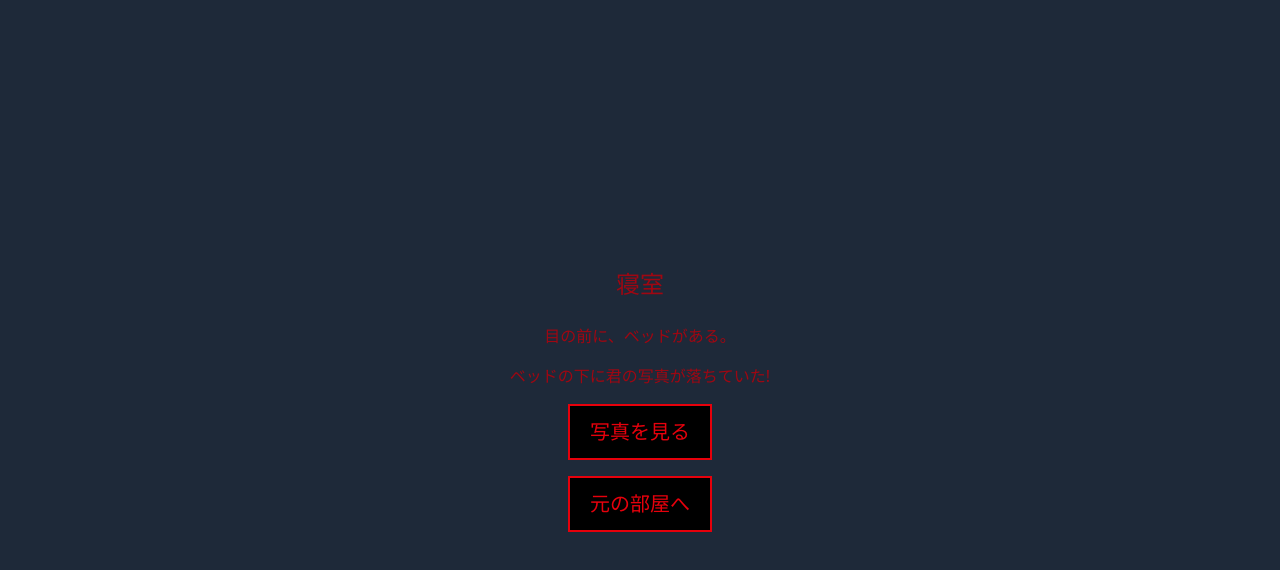
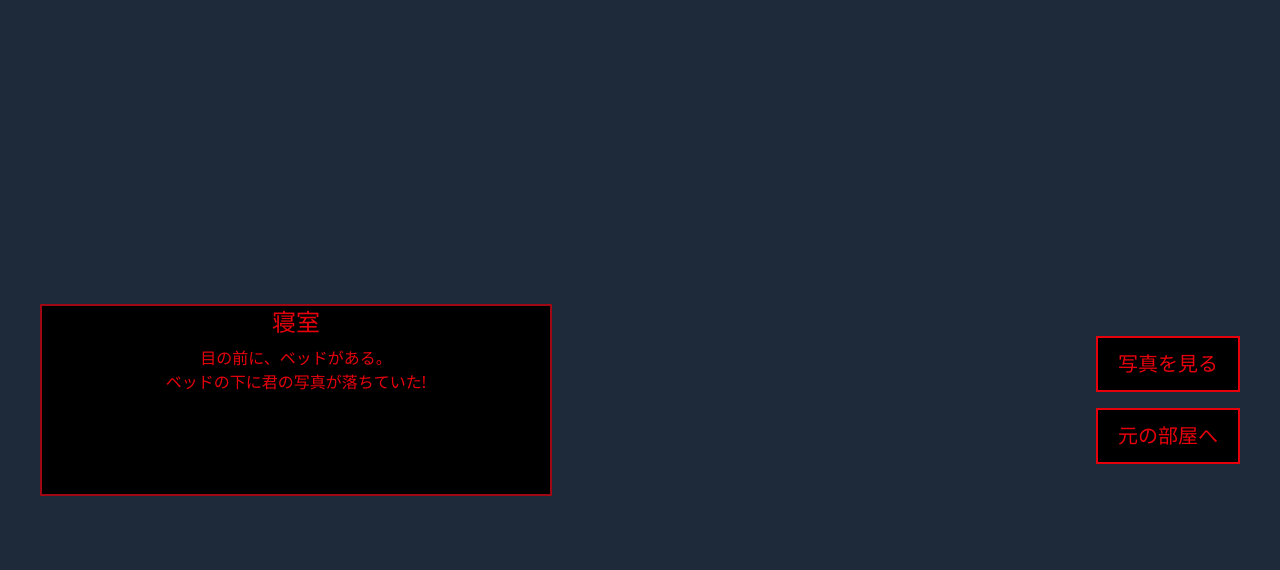
Before and after one commit to airi0224/dasyutsu-game, a React (Vite) app: page /room1 in a window 1280 px wide. Both pictures are taken after a click on the button "ベッドを調べる". Shown: the top 570 px of the page. Built offline with nearby package versions, Linux system fonts and the light colour scheme.

Commit message:
ボタンと文章の配置の修正しました

```diff
--- a/src/Rooms/Room1/index.jsx
+++ b/src/Rooms/Room1/index.jsx
@@ -1,42 +1,104 @@
 
-import React from 'react';
-import { useState } from 'react';
+// import React from 'react';
+// import { useState } from 'react';
+// import { Link } from 'react-router-dom';
+// import RoomView from '../../components/RoomView';
+
+
+// export default function Room1() {
+//   const [seenPicture, setSeenPicture] = useState(false); // スペル直した！
+//   const [searchedBed, setSearchedBed] = useState(false);
+
+//   return (
+//     <div className="relative w-full h-screen flex flex-row items-center justify-center bg-gray-800 text-red-600 space-x-4">
+
+
+
+//       <RoomView description={"寝室"} className={""} />
+//       <p className="">目の前に、ベッドがある。</p>
+
+//       {!seenPicture && searchedBed && (
+//         <div className=' relative flex flex-col justify-center space-y-4'>
+//           <p className="">ベッドの下に君の写真が落ちていた!</p>
+//           <button className="mx-auto bg-black text-red-600 border-2 border-red-600 py-3 px-5 text-xl" onClick={() => setSeenPicture(true)}>
+//             写真を見る
+//           </button>
+
+//         </div>
+//       )}
+
+//       {searchedBed && seenPicture && (
+//         <div>
+//           <p className="">何、パフェの写真か？!</p>
+//         </div>
+//       )}
+
+//       {!searchedBed && (
+
+
+//          <button className="bg-black text-red-600 border-2 border-red-600 py-3 px-5 text-xl" onClick={() => setSearchedBed(true)}>
+//           ベッドを調べる
+//          </button>
+
+//       )}
+//       < Link to="/start" className="bg-black text-red-600 border-2 border-red-600 py-3 px-5 text-xl"　>元の部屋へ</Link>
+//     </div>
+//   );
+// }
+
+import React, { useState } from 'react';
 import { Link } from 'react-router-dom';
 import RoomView from '../../components/RoomView';
 
-
 export default function Room1() {
-  const [seenPicture, setSeenPicture] = useState(false); // スペル直した！
+  const [seenPicture, setSeenPicture] = useState(false);
   const [searchedBed, setSearchedBed] = useState(false);
 
   return (
-    <div className="relative w-full h-screen flex flex-col items-center justify-center bg-gray-800 text-red-800 space-y-4">
+    <div className="relative w-full h-screen flex flex-row justify-between items-center bg-gray-800 text-red-600 px-10">
 
-      <RoomView description={"寝室"} className={""} />
-      <p className="">目の前に、ベッドがある。</p>
+      {/* 左カラム：RoomView + テキスト */}
+      <div className="flex flex-col space-y-4">
+        <RoomView description={"寝室"}>
+        <p>目の前に、ベッドがある。</p>
 
-      {!seenPicture && searchedBed && (
-        <div className=' relative flex flex-col justify-center space-y-4'>
-          <p className="">ベッドの下に君の写真が落ちていた!</p>
-          <button className="mx-auto bg-black text-red-600 border-2 border-red-600 py-3 px-5 text-xl" onClick={() => setSeenPicture(true)}>
-            写真を見る
-          </button>
-
-        </div>
+        {searchedBed && !seenPicture && (
+          <p>ベッドの下に君の写真が落ちていた!</p>
         )}
 
         {searchedBed && seenPicture && (
-        <div>
-          <p className="">何、パフェの写真か？!</p>
+          <p>何、パフェの写真か？!</p>
+        )}
+      </RoomView>
       </div>
-      )}
 
+      {/* 右カラム：ボタン2つ */}
+      <div className="flex flex-col items-end space-y-4">
         {!searchedBed && (
-        <button className="bg-black text-red-600 border-2 border-red-600 py-3 px-5 text-xl" onClick={() => setSearchedBed(true)}>
+          <button
+            className="bg-black text-red-600 border-2 border-red-600 py-3 px-5 text-xl"
+            onClick={() => setSearchedBed(true)}
+          >
             ベッドを調べる
           </button>
         )}
-      <Link to="/start" className="bg-black text-red-600 border-2 border-red-600 py-3 px-5 text-xl"　>元の部屋へ</Link>
+
+        {searchedBed && !seenPicture && (
+          <button
+            className="bg-black text-red-600 border-2 border-red-600 py-3 px-5 text-xl"
+            onClick={() => setSeenPicture(true)}
+          >
+            写真を見る
+          </button>
+        )}
+
+        <Link
+          to="/start"
+          className="bg-black text-red-600 border-2 border-red-600 py-3 px-5 text-xl"
+        >
+          元の部屋へ
+        </Link>
+      </div>
     </div>
   );
 }
--- /dev/null
+++ b/src/Rooms/Room2/index.jsx
@@ -0,0 +1,4 @@
+import React from 'react';
+import { useState } from 'react';
+import { Link } from 'react-router-dom';
+import RoomView from '../../components/RoomView';
--- a/src/Rooms/Start/index.jsx
+++ b/src/Rooms/Start/index.jsx
@@ -8,16 +8,16 @@ import RoomView from '../../components/RoomView';
 
 export default function Start() {
   return (
-    <div className="w-full h-screen flex flex-col items-center justify-center bg-gray-800 text-red-800">
+    <div className="w-full h-screen flex flex-row items-center justify-center bg-gray-800 text-red-600">
       <RoomView description={"何も無い部屋"} className="" >
         <p className="">中心の部屋。誰かの気配を感じる…</p>
-        <p className="">ドアが２つある。どっちへ行こうか？</p>
+        <p className="">ドアがつある。どっちへ行こうか？</p>
       </RoomView>
 
 
-      <div className="border-red-600 p-6 flex flex-row space-x-4">
-        <Link to="/room1" className="bg-black text-red-600 border-2 border-red-600 py-3 px-5 text-xl">左</Link>
-        <Link to="/room2" className="bg-black text-red-600 border-2 border-red-600 py-3 px-5 text-xl">右</Link>
+      <div className=" border-red-600 p-6 flex flex-col space-y-4 ">
+        <Link to="/room1" className="bg-black text-red-600 border-2 border-red-600 py-3 px-5 text-xl ">左</Link>
+        <Link to="/room2" className="bg-black text-red-600 border-2 border-red-600 py-3 px-5 text-xl ">右</Link>
       </div>
 
     </div>
--- a/src/components/RoomView.jsx
+++ b/src/components/RoomView.jsx
@@ -16,9 +16,12 @@ import React from 'react';
 
 export default function RoomView({ description, className, children }) {
   return (
-    <div className={" " + className}>
+    <div className={" border-red-800 border-2 bg-black w-lg min-h-48 " + className}>
       <p className="text-2xl text-center mb-2">{description}</p>
-      {children}
+      <div className='flex flex-col items-center justify-center'>
+ {children}
+      </div>
+
     </div>
   );
 }
--- a/src/components/TitleScreen.jsx
+++ b/src/components/TitleScreen.jsx
@@ -4,7 +4,7 @@ import { Link } from 'react-router-dom';
 
 function TitleScreen() {
   return (
-    <div className="bg-gray-800 text-red-800 w-full h-screen flex flex-col items-center justify-center" >
+    <div className="bg-gray-800 text-red-600 w-full h-screen flex flex-col items-center justify-center" >
       <h1 className="text-3xl">君は、まだここにいる気がする。</h1>
       <p className="mb-10 text-xs">9つの部屋を探して、あの日の答えを見つけよう。</p>
       <Link to="/start">
```
Also changed, not shown: src/components/ActionItem.jsx (deleted), src/components/RoomView.css (line endings or trailing spaces), src/components/TitleScreen.css (added). Lines whose indentation alone changed are shown as unchanged.
